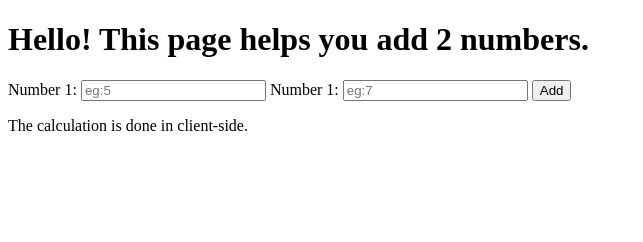
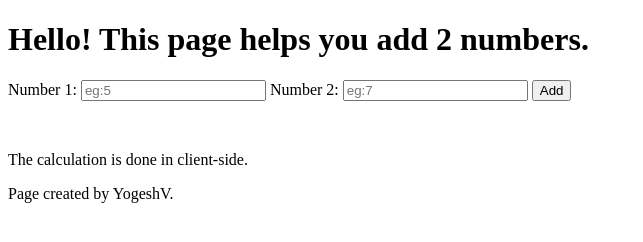
Before and after one commit to yogesh-codes/add-2-numbers, a plain HTML site: page index.html in a window 1280 px wide. Shown: the whole page, without its empty margins (0-643 px from the left). Drawn offline with Linux system fonts and the light colour scheme.

Commit message:
Update index.html

```diff
--- a/index.html
+++ b/index.html
@@ -12,14 +12,14 @@
 
     <label for="num1">Number 1:</label>
     <input type="text" name="num1" id="num1" placeholder="eg:5"/>
-    <label for="num1">Number 1:</label>
+    <label for="num1">Number 2:</label>
     <input type="text" name="num2" id="num2" placeholder="eg:7"/>
     <button type="submit"  onclick="add()">Add</button>
 
-    <p id="answer-div"></p>
+    <p id="answer-div"> <br> </p>
 
     <p>The calculation is done in client-side.</p>
-
+    <p>Page created by YogeshV.</p>
     <script src="index.js"></script>
 </body>
 </html>
```
